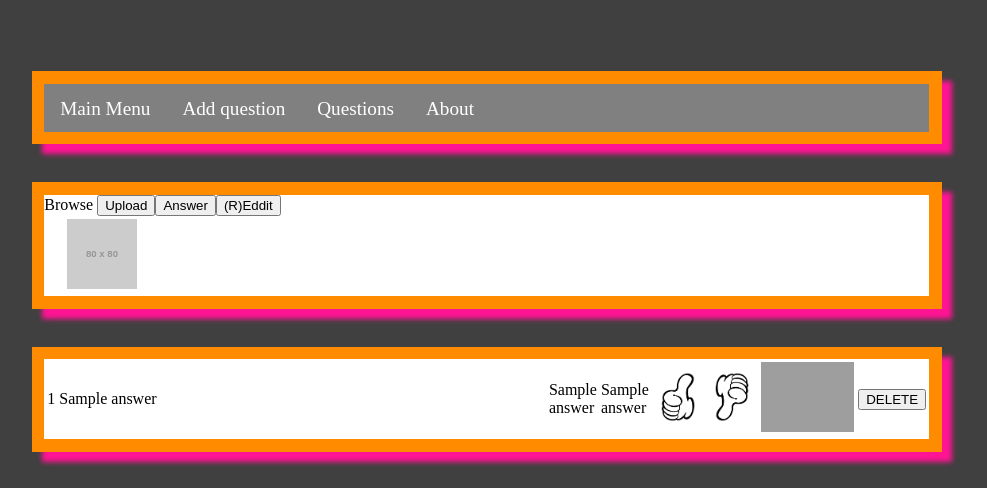
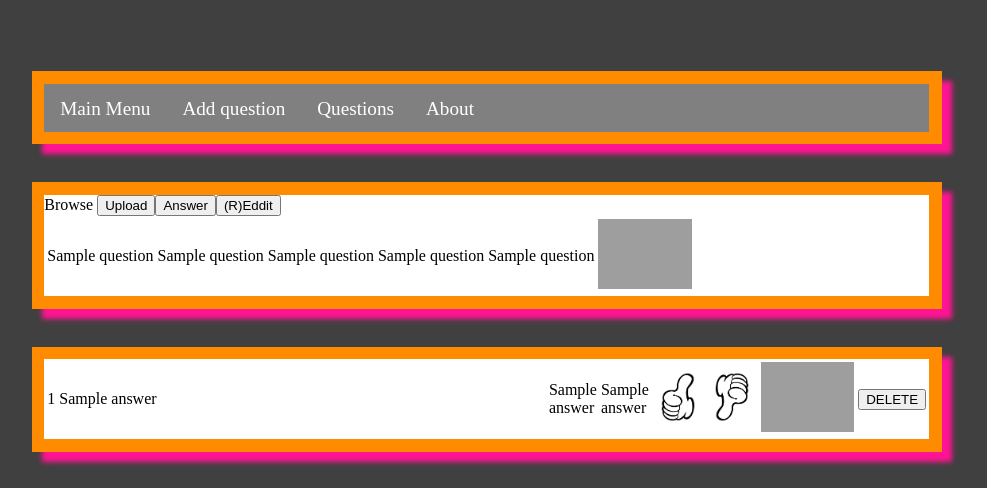
Before and after one commit to JankoPachnik/AskMate2, a Flask app: page /show_question/1 in a window 1280 px wide. Shown: the top 488 px of the page, without its empty margins (128-1115 px from the left). Run offline with Flask 2, Linux system fonts and the light colour scheme; grey boxes labelled with a size stand in for pictures from a placeholder-image service; a database or web service that is not in the repository returns one stand-in record (values such as "Sample title"); some libraries are stand-ins or nearby versions; grey boxes are pictures that could not be loaded.

Commit message:
sql i w ogole

```diff
--- a/data_manager_sql.py
+++ b/data_manager_sql.py
@@ -10,8 +10,5 @@ def data_transformation(data_from_sql):
             for i in range(len(keys)):
                 new_dict[keys[i]] = list_of_data[i]
             trans_data.append(new_dict)
-        if len(trans_data) == 1 and keys == 7:
-            trans_data2 = trans_data[0]
-            return trans_data2
         return trans_data
     pass
--- a/server.py
+++ b/server.py
@@ -44,9 +44,9 @@ def sorted_by_vote():
 @app.route('/show_question/<id>')       #transfers id from list of questions
 def show_question(id):
     #data_manager_questions.question_view_count_increase(id)
-    question = data_manager_questions.one_question(id)
+    questions = data_manager_questions.one_question(id)
     answers = data_manager_answers.get_answers_to_question(id)
-    return render_template("show_question.html", question=question, answers=answers, id=id)
+    return render_template("show_question.html", questions=questions, answers=answers, id=id)
 
 
 @app.route('/question/<id>/new-answer', methods=['GET', 'POST'])
--- a/templates/show_question.html
+++ b/templates/show_question.html
@@ -19,6 +19,7 @@
         <div class="big_center">
             <div class="inside">
                 <table>
+                {% for question in questions %}
                     <td>{{ question['title'] }} </td>
                     <td>{{ question['message'] }} </td>
                     <td>{{ question['submission_time'] }} </td>
@@ -38,6 +39,7 @@
                     <td><a href="/question/{{ question['id'] }}/delete"><i class="fas fa-trash text-danger"></i></a></td>
                     <a href="/question/{{ question['id'] }}/new-answer"><button><span>Answer</span></button></a>
                     <a href="/show_question/{{ question['id'] }}/edit"><button><span>(R)Eddit</span></button></a>
+                {% endfor %}
                 </table>
             </div>
         </div>
@@ -59,15 +61,17 @@
                             <td class="green" >{{ answer['vote_number'] }} </td>
 
                         {% endif %}
-                        <td><a href="/answer/{{ answer['id'] }}/vote-up/{{ question['id'] }}"> <img border="0" src="/static/up.png" width="50" height="50"></a></td>
-                        <td><a href="/answer/{{ answer['id'] }}/vote-down/{{ question['id'] }}"> <img src="/static/down.png" width="50" height="50"></a></td>
-                        {% if answer['image'] %}
+                        {% for question in questions %}
+                            <td><a href="/answer/{{ answer['id'] }}/vote-up/{{ question['id'] }}"> <img border="0" src="/static/up.png" width="50" height="50"></a></td>
+                            <td><a href="/answer/{{ answer['id'] }}/vote-down/{{ question['id'] }}"> <img src="/static/down.png" width="50" height="50"></a></td>
+                         {% if answer['image'] %}
                                     <td><img src="/static/{{ answer['image'] }}" alt="Example image" class="img-thumbnail" style="height:70px; width:auto;"></td>
                                 {% else %}
                                     <td><img src="http://placehold.it/80" alt="Example image" class="button" style="height:70px; width:auto;"></td>
                                 {% endif %}
                             <td><a href="/answer/{{ answer['id'] }}/delete/{{ question['id'] }}">
                                 <button id="delete" type="submit" formmethod="post"><span>DELETE</span></button>
+                         {% endfor %}
                             </a></td>
                         </tr>
                     {% endfor %}
```
